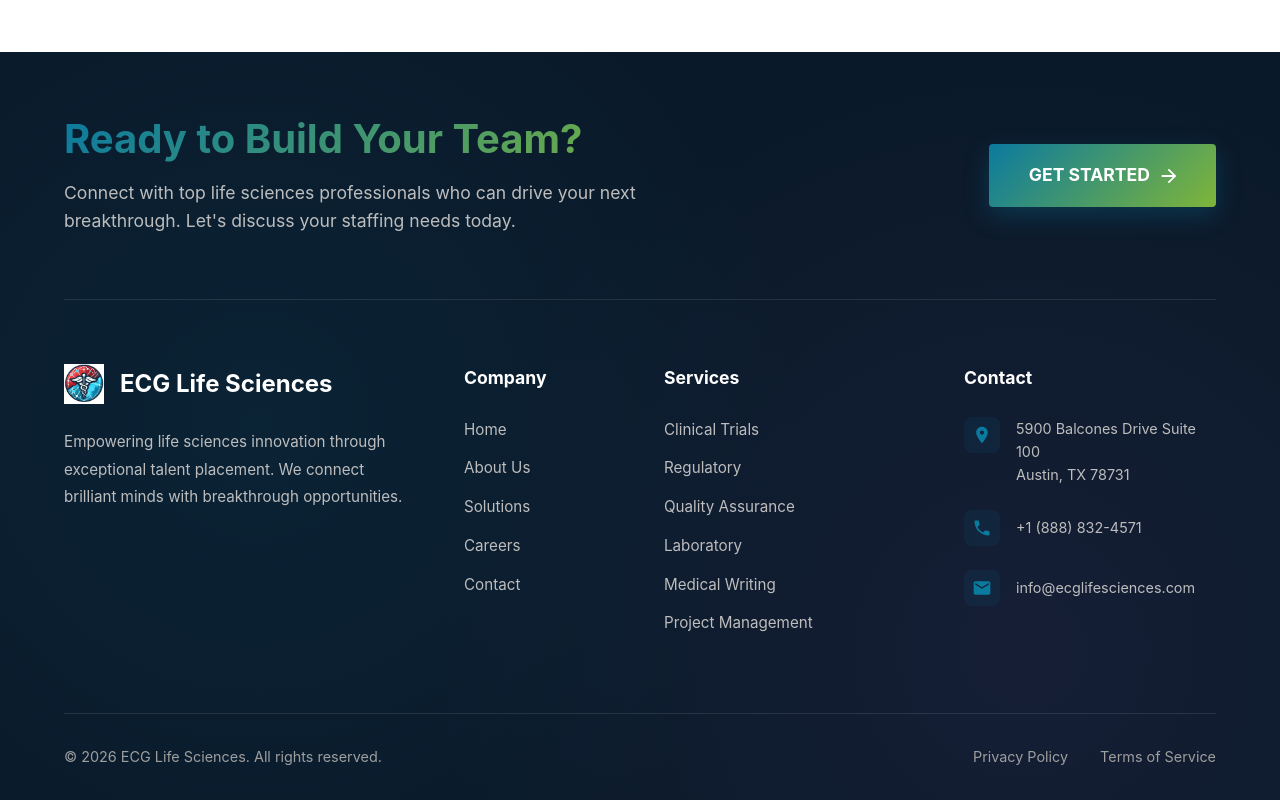
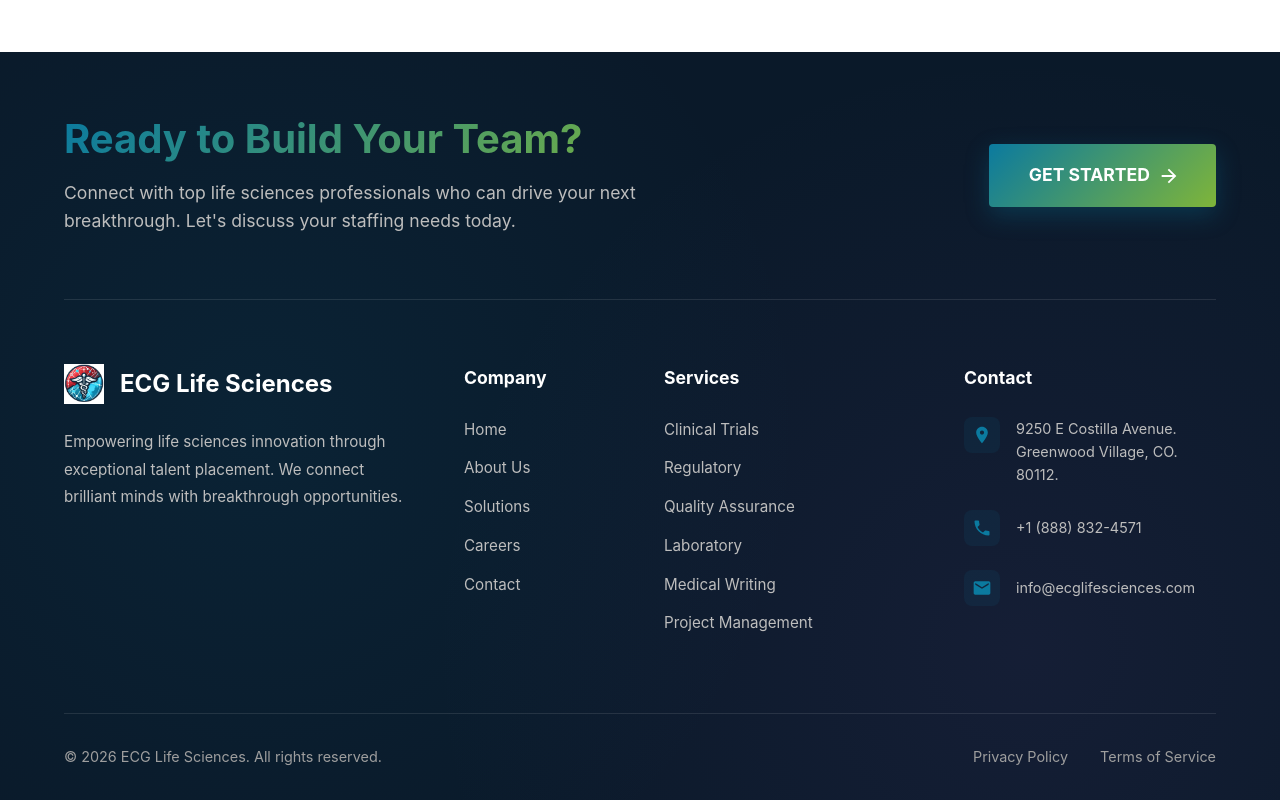
Before and after one commit to Phunbyt/ecg, a Next.js app: page /contact in a window 1280 px wide. Shown: the part 1669-2469 px from the top of the page. Built offline with nearby package versions, Linux system fonts and the light colour scheme; what @mui/material-nextjs would draw is missing.

Commit message:
fixed footer address

```diff
--- a/src/components/Footer.tsx
+++ b/src/components/Footer.tsx
@@ -286,7 +286,7 @@
                     <LocationOn sx={{ color: "#0B7A9F", fontSize: 20 }} />
                   </Box>
                   <Link
-                    href="https://www.google.com/maps/place/5900+Balcones+Drive+Suite+100+Austin,+TX+78731"
+                    href="https://maps.app.goo.gl/zMYmd7YEbTf8snaK6"
                     target="_blank"
                     rel="noopener noreferrer"
                     style={{ textDecoration: "none", flex: 1 }}
@@ -300,9 +300,7 @@
                         transition: "color 0.3s ease",
                       }}
                     >
-                      5900 Balcones Drive Suite 100
-                      <br />
-                      Austin, TX 78731
+                     9250 E Costilla Avenue. Greenwood Village, CO. 80112.
                     </Typography>
                   </Link>
                 </Box>
```
